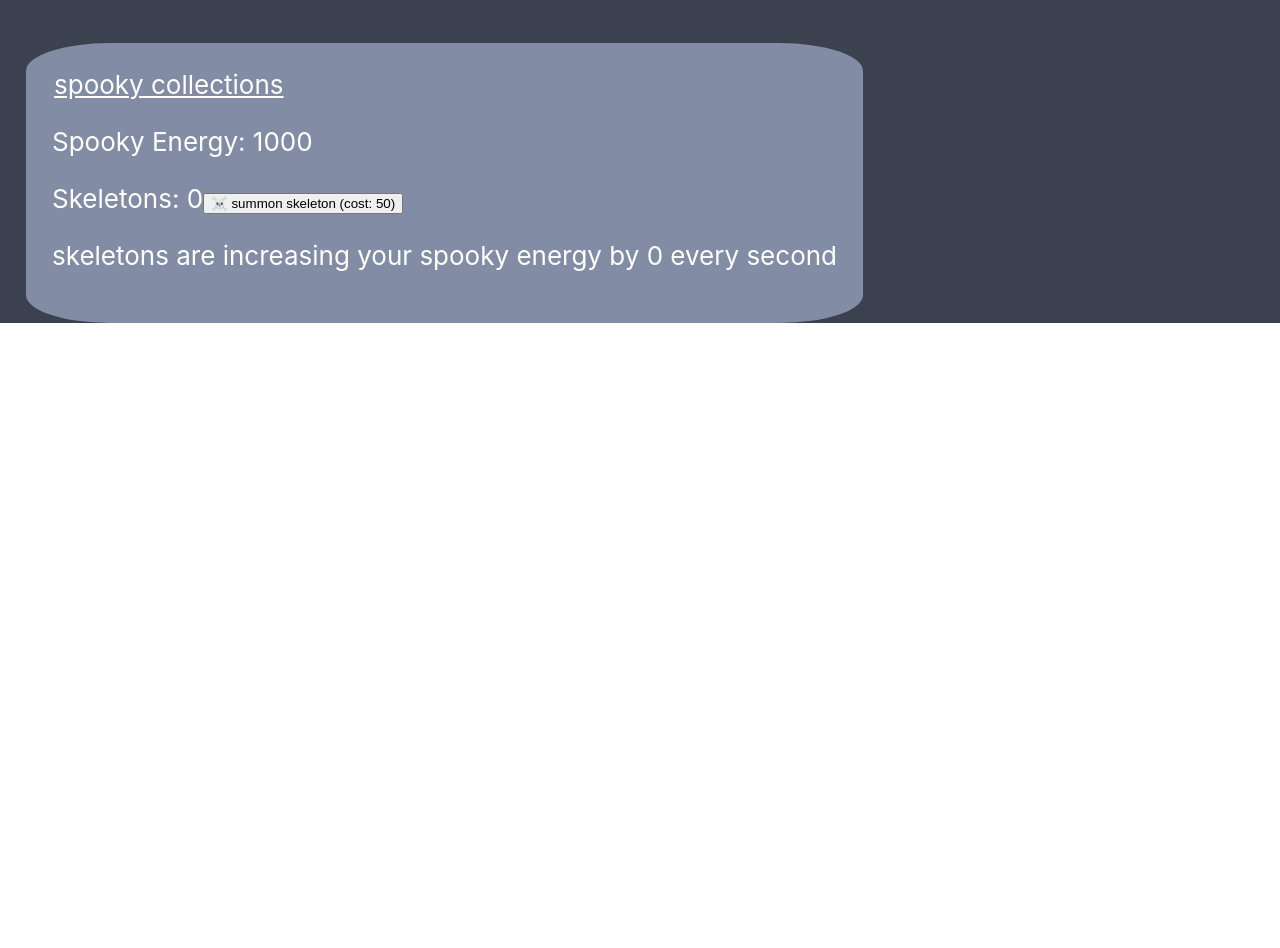
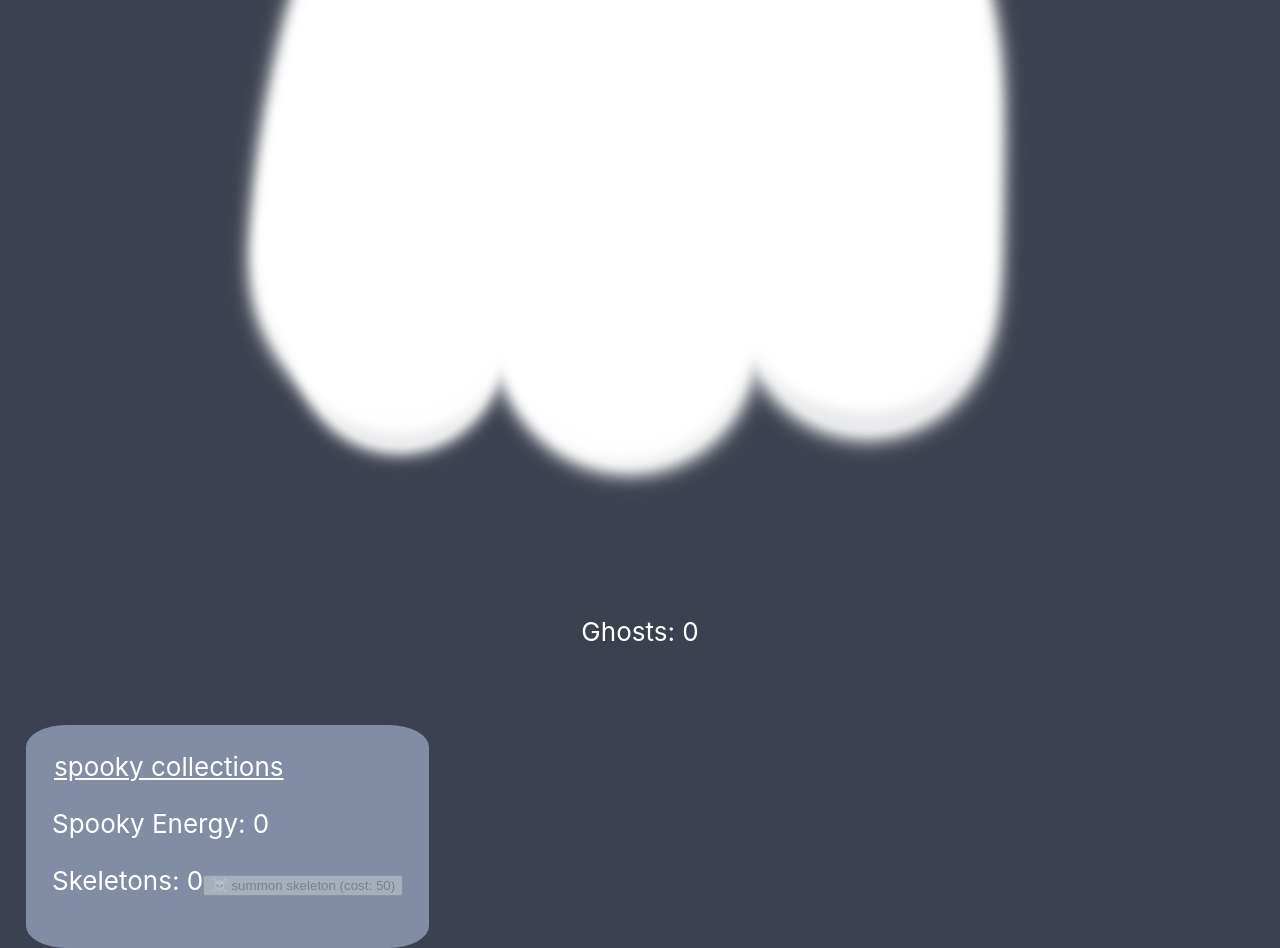
Before and after one commit to cjplatten/clicker-game, a React (Create React App) app in the folder spooky-clicker/: page / in a window 1280 px wide. Shown: the part 660-1608 px from the top of the page. Before the commit the page ends 983 px from the top, so only its background shows below. Built offline with nearby package versions, Linux system fonts and the light colour scheme.

Commit message:
refactor ghost and skeletons into own components

```diff
--- a/spooky-clicker/src/App.js
+++ b/spooky-clicker/src/App.js
@@ -3,13 +3,10 @@ import Clicker from "./Components/Clicker";
 import Header from "./Components/Header";
 
 function App() {
-
   return (
     <div className="App">
       <Header />
-      <section className="Body">
-        <Clicker />
-      </section>
+      <Clicker />
     </div>
   );
 }
--- a/spooky-clicker/src/Components/Clicker.jsx
+++ b/spooky-clicker/src/Components/Clicker.jsx
@@ -1,22 +1,18 @@
 import React, { Component } from "react";
-import ghostButton from "../ghost.png";
+import GhostRegion from "./GhostRegion";
+import Skeletons from "./Skeletons";
 
 export default class Clicker extends Component {
-  constructor(props) {
-    super(props);
-    this.state = {
-      ghosts: 100,
-      spookyEnergy: 1000,
-      skeletons: 0,
-      skeletonCost: 50,
-      storedSkeletonEnergy: 0,
-      skelemojis: " ",
-    };
-  }
+  state = {
+    ghosts: 0,
+    spookyEnergy: 0,
+    skeletons: 0,
+    skeletonCost: 50,
+  };
 
-  handleGhostClick = () => {
+  increaseGhosts = (increase) => {
     this.setState((currState) => {
-      return { ghosts: currState.ghosts + 1 };
+      return { ghosts: currState.ghosts + increase };
     });
   };
 
@@ -25,8 +21,8 @@ export default class Clicker extends Component {
       (currState) => {
         return {
           skeletons: currState.skeletons + 1,
-          skelemojis: currState.skelemojis + "☠️",
-          skeletonCost: Math.round(currState.skeletonCost * 1.2), spookyEnergy: currState.spookyEnergy - currState.skeletonCost
+          skeletonCost: Math.round(currState.skeletonCost * 1.2),
+          spookyEnergy: currState.spookyEnergy - currState.skeletonCost,
         };
       },
       () => {
@@ -43,7 +39,7 @@ export default class Clicker extends Component {
 
   passiveSpookyEnergy = () => {
     if (this.state.skeletons > 0) {
-      this.increaseSpookyEnergy(0.2 * this.state.skeletons);
+      this.increaseSpookyEnergy(1 * this.state.skeletons);
     }
   };
 
@@ -51,43 +47,33 @@ export default class Clicker extends Component {
     this.interval = setInterval(() => this.passiveSpookyEnergy(), 1000);
   }
 
-  componentDidUpdate(prevProps, prevState) {
-    if (prevState.ghosts < this.state.ghosts) {
-      this.increaseSpookyEnergy(1);
-    }
-  }
   componentWillUnmount() {
     clearInterval(this.interval);
   }
 
   render() {
-    const { ghosts, skeletons, skeletonCost, spookyEnergy, skelemojis } = this.state;
+    console.log("hi");
+    const { ghosts, skeletons, skeletonCost, spookyEnergy } = this.state;
     return (
-      <>
-        <p>Boo!</p>
-        <button className="ghost-button" onClick={this.handleGhostClick}>
-          <img src={ghostButton} className="App-logo" alt="ghost clicker" />
-        </button>
-        <p>Ghosts: {ghosts}</p>
-        <p>{skelemojis}</p>
+      <section className="Body">
+        <GhostRegion
+          ghosts={ghosts}
+          increaseGhosts={this.increaseGhosts}
+          increaseSpookyEnergy={this.increaseSpookyEnergy}
+        />
+        <p>{"☠️".repeat(skeletons)}</p>
         <section className="resources">
           <legend>spooky collections</legend>
+
           <p>Spooky Energy: {Math.round(spookyEnergy)}</p>
-          <p>
-            Skeletons: {skeletons}
-            <button
-              className="summon-skeleton-button"
-              onClick={this.handleSummonSkeleton} disabled={skeletonCost > spookyEnergy}
-            >
-              ☠️ summon skeleton (cost: {skeletonCost})
-            </button>
-          </p>
-          <p>
-            skeletons are increasing your spooky energy by{" "}
-            {Math.round(0.2 * skeletons * 100) / 100} every second
-          </p>
+          <Skeletons
+            skeletons={skeletons}
+            skeletonCost={skeletonCost}
+            spookyEnergy={spookyEnergy}
+            handleSummonSkeleton={this.handleSummonSkeleton}
+          />
         </section>
-      </>
+      </section>
     );
   }
 }
--- /dev/null
+++ b/spooky-clicker/src/Components/GhostRegion.jsx
@@ -0,0 +1,24 @@
+import React from "react";
+import ghostButton from "../ghost-start.png";
+
+export default function GhostRegion(props) {
+  return (
+    <section className="ghost-section">
+      <p>Boo!</p>
+      <button
+        className="ghost-button"
+        onClick={() => {
+          props.increaseGhosts(1);
+          props.increaseSpookyEnergy(1);
+        }}
+      >
+        <img
+          src={ghostButton}
+          className="ghost-image"
+          alt="ghost clicker button"
+        />
+      </button>
+      <p>Ghosts: {props.ghosts}</p>
+    </section>
+  );
+}
--- /dev/null
+++ b/spooky-clicker/src/Components/Skeletons.jsx
@@ -0,0 +1,34 @@
+import React, { Component } from 'react'
+
+export default class Skeletons extends Component {
+constructor(props) {
+  super(props)
+
+  this.state = {
+     skeletonBoost: 0
+  }
+}
+
+    handleSummonSkeletonClick = () => {
+        this.props.handleSummonSkeleton()
+      };
+
+  render() {
+      const { skeletonCost, skeletons, spookyEnergy } = this.props
+    return (
+        <p>
+        Skeletons: {skeletons}
+        <button
+          className="skeletons-button"
+          onClick={this.handleSummonSkeletonClick} disabled={skeletonCost > spookyEnergy}
+        >
+          ☠️ summon skeleton (cost: {skeletonCost})
+        </button>
+        { skeletons > 0 && <p>
+            skeletons are increasing your spooky energy by{" "}
+            {Math.round(1 * skeletons * 100) / 100} every second
+          </p> }
+      </p>
+    )
+  }
+}
```
Also changed, not shown: spooky-clicker/src/ghost-start.png (renamed from spooky-clicker/src/ghost.png).
